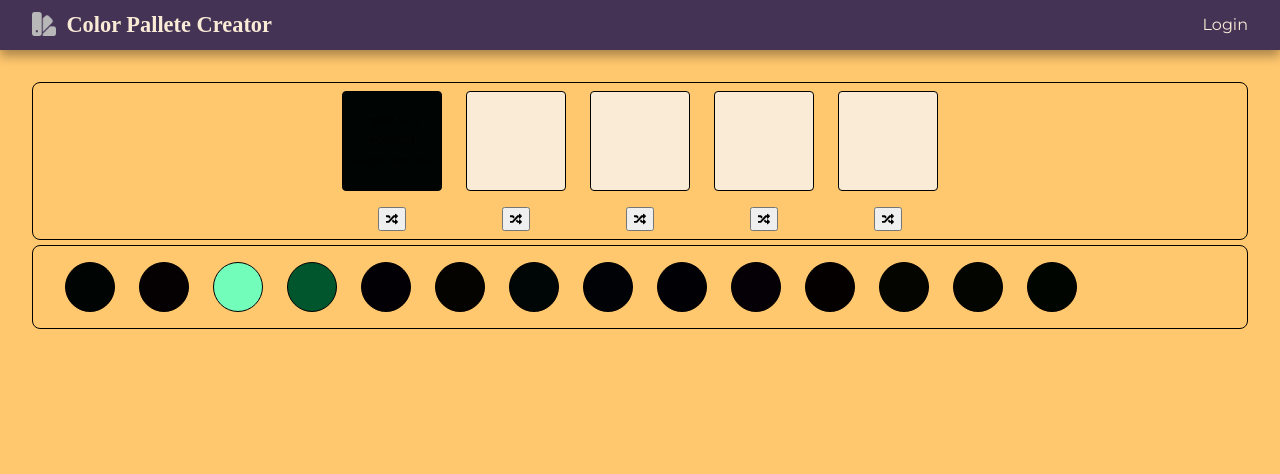
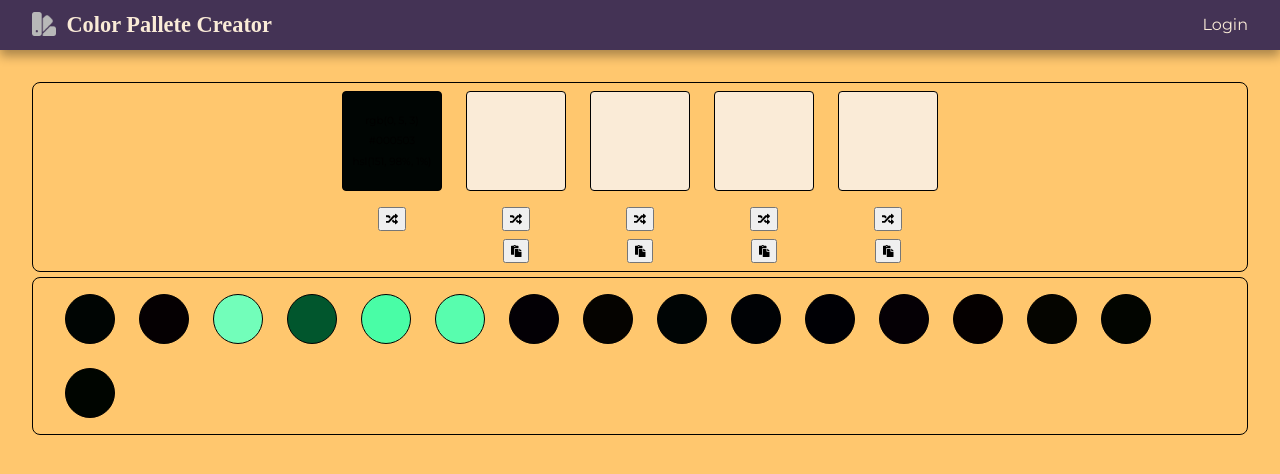
Before and after one commit to rogerio-romao/pallete-creator, a Vue app: page / in a window 1280 px wide. Both pictures are taken after a click on the button 392 px from the left and 219 px from the top of the page. Shown: the top 474 px of the page. Built offline with nearby package versions, Linux system fonts and the light colour scheme; a web font is replaced by a local one.

Commit message:
can now copy and paste colors to the slots

```diff
--- a/src/App.vue
+++ b/src/App.vue
@@ -154,8 +154,9 @@ main {
   gap: 0.5rem;
 }
 
-.slot-buttons button {
+.generate-color {
   font-size: 0.75rem;
+  cursor: pointer;
 }
 
 .mini-slots {
@@ -175,4 +176,8 @@ main {
   border-radius: 50%;
   cursor: pointer;
 }
+
+.copied {
+  outline: #50a5f2 solid 5px;
+}
 </style>
--- a/src/components/ColorSlot.vue
+++ b/src/components/ColorSlot.vue
@@ -12,14 +12,17 @@
     </div>
     <div class="slot-buttons">
       <button class="generate-color" @click="setHsl">
-        <i class="fas fa-random" />
+        <i class="fas fa-random" title="Generate random color" />
+      </button>
+      <button v-if="slotNumber > 1" class="generate-color" @click="pasteColor">
+        <i class="fas fa-paste" title="Paste the copied color" />
       </button>
     </div>
   </div>
 </template>
 
 <script setup>
-import { computed, ref } from "vue";
+import { ref } from "vue";
 import { generateHsl, rgbToHex, hslToRgb } from "../lib/utils";
 
 const props = defineProps({
@@ -35,6 +38,10 @@ const props = defineProps({
     type: Boolean,
     default: false,
   },
+  copiedColor: {
+    type: String,
+    default: "",
+  },
 });
 const emit = defineEmits(["setMainColor"]);
 
@@ -48,6 +55,12 @@ const setHsl = () => {
   hex.value = rgbToHex(rgb.value);
   if (props.slotNumber === 1) emit("setMainColor", hsl.value);
 };
+
+const pasteColor = () => {
+  hsl.value = props.copiedColor;
+  rgb.value = hslToRgb(hsl.value);
+  hex.value = rgbToHex(rgb.value);
+};
 </script>
 
 <style>
--- a/src/components/ColorsPane.vue
+++ b/src/components/ColorsPane.vue
@@ -9,10 +9,14 @@
           :slotNumber="i"
           :mainHsl="mainHSL"
           :mainSet="isMainSet"
+          :copiedColor="copiedColor"
         />
       </template>
     </section>
-    <mini-slots :colors="uniqueColors"></mini-slots>
+    <mini-slots
+      :colors="uniqueColors"
+      @copyColor="copiedColor = $event"
+    ></mini-slots>
   </main>
 </template>
 
@@ -31,6 +35,7 @@ import ColorSlot from "./ColorSlot.vue";
 import MiniSlots from "./MiniSlots.vue";
 
 const mainHSL = ref(null);
+const copiedColor = ref("");
 const allColors = reactive({
   hsl: [],
   rgb: [],
--- a/src/components/MiniSlots.vue
+++ b/src/components/MiniSlots.vue
@@ -1,20 +1,31 @@
 <template>
   <div class="mini-slots">
     <div
-      class="mini-slot"
       v-for="(color, i) in colors"
+      :class="['mini-slot', { copied: colorCopied && colorCopiedIndex === i }]"
       :key="i"
       :style="{ backgroundColor: color }"
+      @click="copyColor(color, i)"
     ></div>
   </div>
 </template>
 
 <script setup>
+import { ref } from "vue";
+
 const props = defineProps({
   colors: {
     type: Set,
   },
 });
+const emit = defineEmits(["copyColor"]);
+const colorCopied = ref(false);
+const colorCopiedIndex = ref(null);
+const copyColor = (color, index) => {
+  emit("copyColor", color);
+  colorCopied.value = true;
+  colorCopiedIndex.value = index;
+};
 </script>
 
 <style>
```
Also changed, not shown: src/lib/utils.js.
